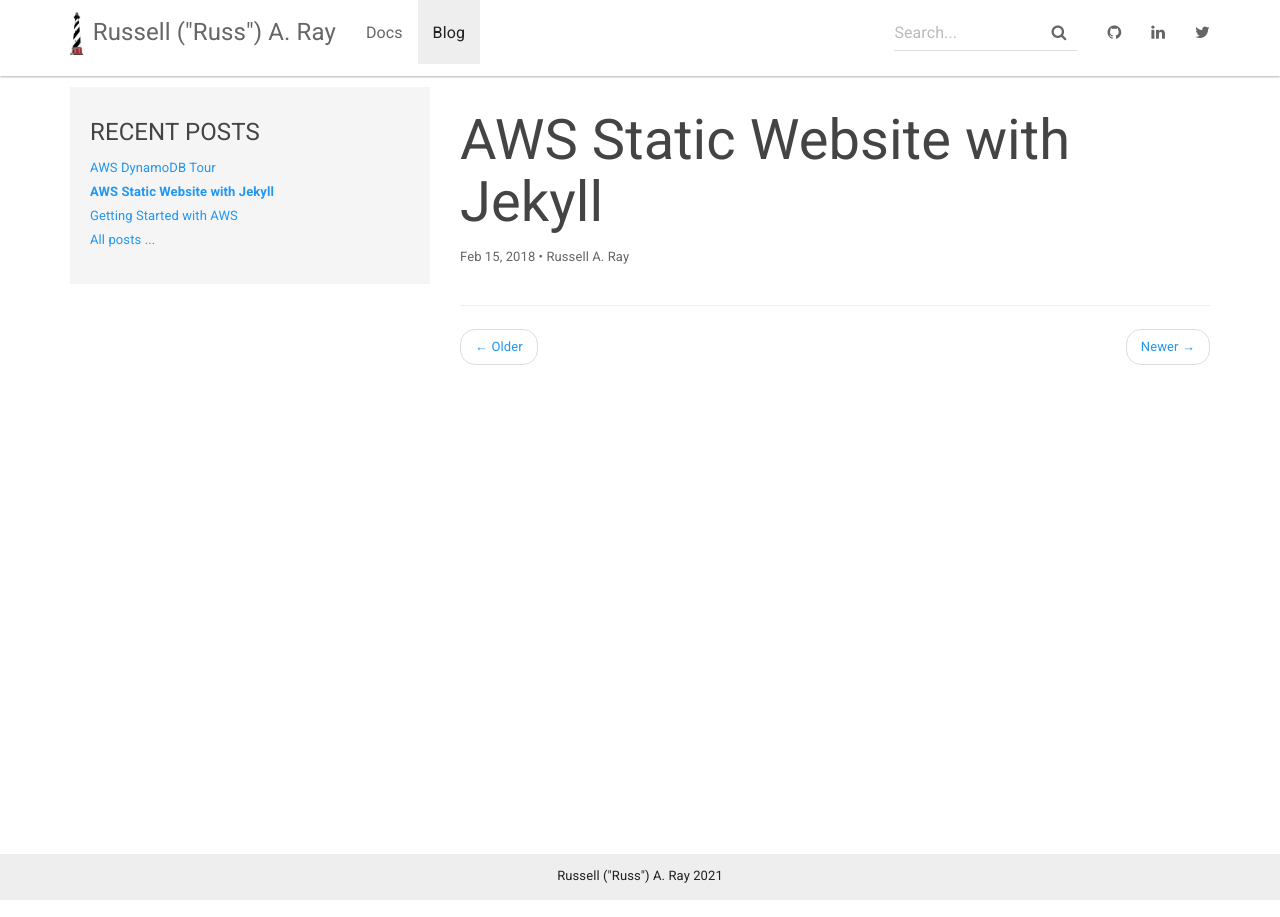
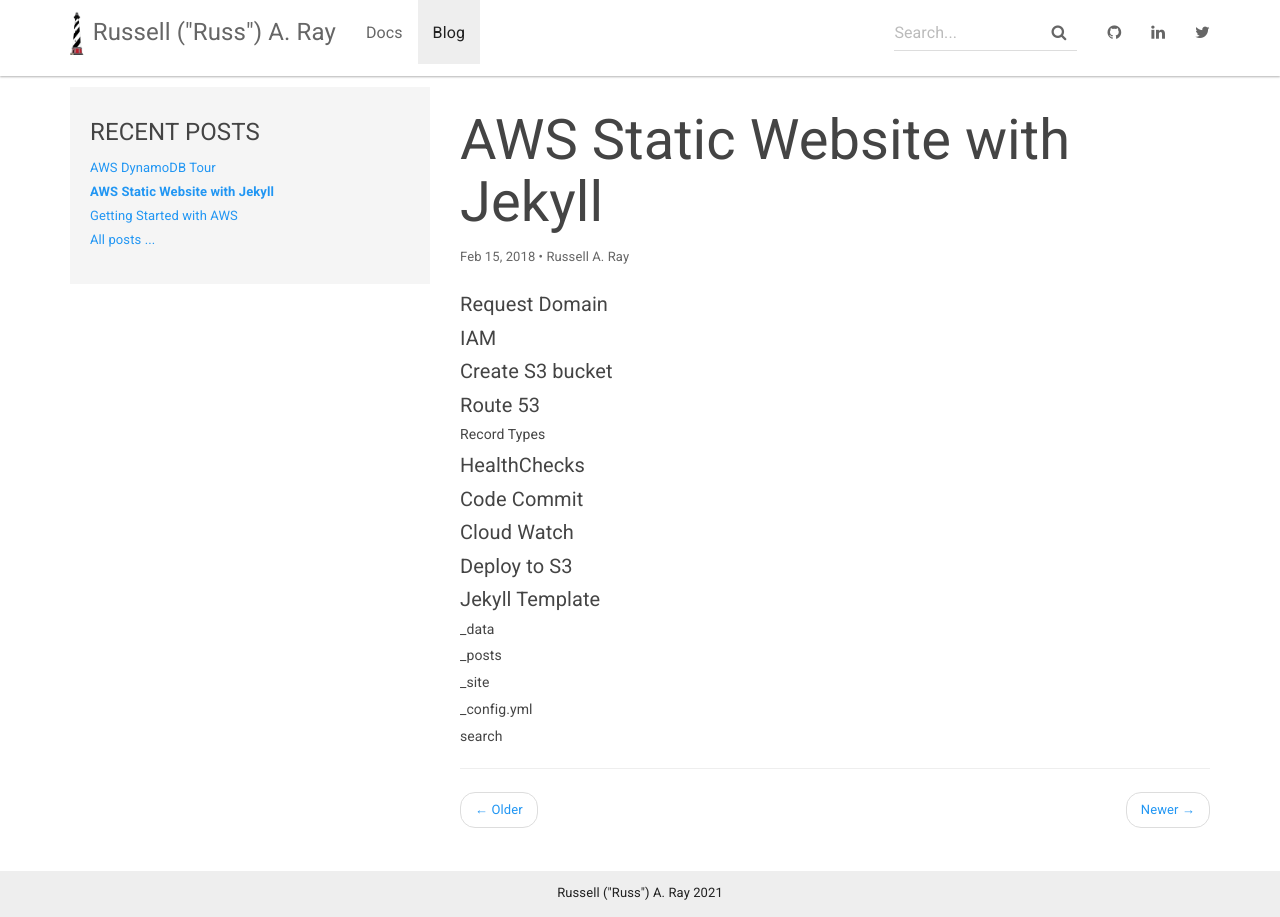
Before and after one commit to russray2008/clouddeveloper.net, a Jekyll site: the page built from _posts/2018-02-15-aws-static-website.md, in a window 1280 px wide. Built offline with Jekyll 4.4.1, drawn with Linux system fonts in a browser that asks for light colours.

Commit message:
update AWS sttic-website-blog

```diff
--- a/_posts/2018-02-15-aws-static-website.md
+++ b/_posts/2018-02-15-aws-static-website.md
@@ -3,3 +3,33 @@
 title:  "AWS Static Website with Jekyll"
 author: Russell A. Ray
 ---
+
+
+<h5> Request Domain</h5>
+
+<h5>IAM</h5>
+
+<h5>Create S3 bucket</h5>
+
+<h5>Route 53</h5>
+<h6>Record Types</h6>
+
+<h5>HealthChecks </h5>
+
+<h5>Code Commit</h5>
+
+<h5>Cloud Watch</h5>
+
+<h5>Deploy to S3</h5>
+
+<h5>Jekyll Template</h5>
+
+<h6>_data</h6>
+
+<h6>_posts</h6>
+
+<h6>_site</h6>
+
+<h6>_config.yml</h6>
+
+<h6>search</h6>
```
Also changed, not shown: _docs/myresume.md (+1 -1 lines).
